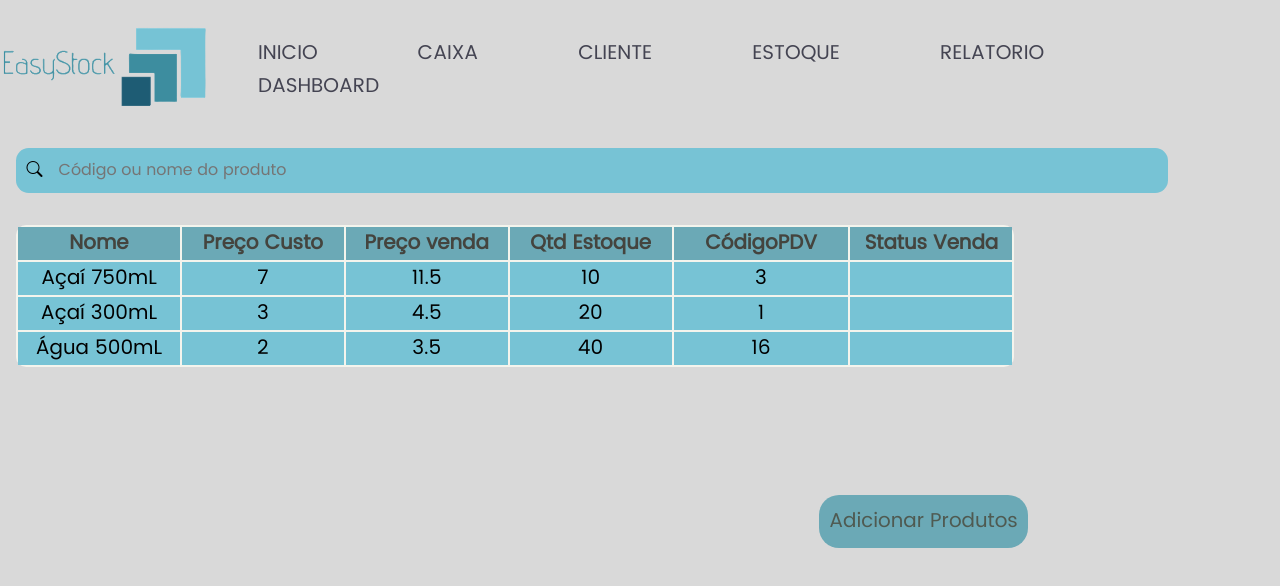
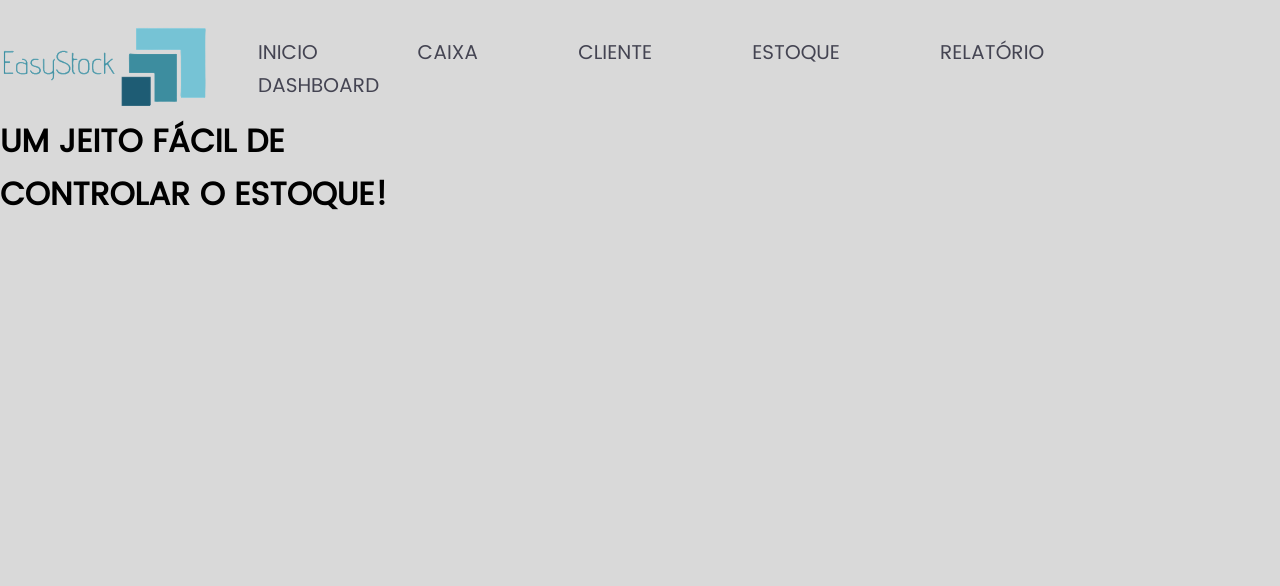
Before and after one commit to mdsreq-fga-unb/2023.1-EasyStock, a React (Vite) app in the folder frontend/: page / in a window 1280 px wide. Shown: the top 586 px of the page. Built offline with nearby package versions, Linux system fonts and the light colour scheme.

Commit message:
Rotas das páginas com dom

```diff
--- a/frontend/package.json
+++ b/frontend/package.json
@@ -12,6 +12,7 @@
   "dependencies": {
     "react": "^18.2.0",
     "react-dom": "^18.2.0",
+    "react-router-dom": "^6.11.2",
     "styled-components": "^5.3.11"
   },
   "devDependencies": {
--- a/frontend/src/App.jsx
+++ b/frontend/src/App.jsx
@@ -1,13 +1,15 @@
-import "./App.css";
 import { GlobalStyled } from "./GlobalStyled.js";
 import Estoque from "./pages/Estoque/Estoque";
 //App,jsx vai praticamente virar as rotas entre os componentes
+
+import { Outlet } from "react-router-dom";
+
 function App() {
     return (
         <>
             <GlobalStyled />
 
-            <Estoque />
+            <Outlet />
         </>
     );
 }
--- a/frontend/src/components/navBar/NavBar.jsx
+++ b/frontend/src/components/navBar/NavBar.jsx
@@ -1,36 +1,42 @@
 import logo from "../../images/LOGOeasystock.png";
 import { BarraPrincipal, ImgLogo, Nav } from "./NavBarStyled";
+import { Link } from "react-router-dom";
 
 export function NavBar() {
     return (
         <>
             <Nav>
                 <div>
-          <a href="#inicio">
+                    <Link to="/">
                         <ImgLogo src={logo} alt="Logo EasyStock" />
-          </a>
+                    </Link>
                 </div>
 
                 <BarraPrincipal>
                     <ul>
                         <li>
-              <a href="#inicio">INICIO</a>
+                            <Link to="/" end>
+                                INICIO
+                            </Link>
                         </li>
 
                         <li>
-              <a href="#"> CAIXA</a>
+                            <Link to="/asd">CAIXA</Link>
                         </li>
                         <li>
-              <a href="#"> CLIENTE</a>
+                            <Link to="/asd">CLIENTE</Link>
                         </li>
                         <li>
-              <a href="#"> ESTOQUE</a>
+                            <Link to="/estoque" end>
+                                ESTOQUE
+                            </Link>
+                        </li>
+
+                        <li>
+                            <Link to="/asd">RELATÓRIO</Link>
                         </li>
                         <li>
-              <a href="#"> RELATORIO</a>
-            </li>
-            <li>
-              <a href="#"> DASHBOARD</a>
+                            <Link to="/asd">DASHBOARD</Link>
                         </li>
                     </ul>
                 </BarraPrincipal>
--- a/frontend/src/components/navBar/NavBarStyled.js
+++ b/frontend/src/components/navBar/NavBarStyled.js
@@ -35,11 +35,11 @@ export const BarraPrincipal = styled.div`
         :hover {
             color: black;
         }
-        :focus,
+        /* :focus,
         :valid {
             font-size: 23px;
             margin-top: 0;
             color: black;
-        }
+        } */
     }
 `;
--- a/frontend/src/main.jsx
+++ b/frontend/src/main.jsx
@@ -5,8 +5,44 @@ import ReactDOM from "react-dom/client";
 //importando o app - componente
 import App from "./App.jsx";
 
+//importando paginas
+import Inicio from "./pages/Inicio/Inicio";
+import Estoque from "./pages/Estoque/Estoque";
+import Erro from "./pages/erro/Error.jsx";
+
+import { createBrowserRouter, RouterProvider } from "react-router-dom";
+
+// const router = createBrowserRouter([
+//     {
+//         path: "/",
+//         element: <Inicio />,
+//     },
+//     {
+//         path: "/estoque",
+//         element: <Estoque />,
+//     },
+// ]);
+
+const router = createBrowserRouter([
+    {
+        path: "/",
+        element: <App />,
+        errorElement: <Erro />,
+        children: [
+            {
+                path: "/",
+                element: <Inicio />,
+            },
+            {
+                path: "/estoque",
+                element: <Estoque />,
+            },
+        ],
+    },
+]);
+
 ReactDOM.createRoot(document.getElementById("root")).render(
     <React.StrictMode>
-        <App />
+        <RouterProvider router={router} />
     </React.StrictMode>
 );
--- /dev/null
+++ b/frontend/src/pages/erro/Error.jsx
@@ -0,0 +1,9 @@
+export default function Erro() {
+    return (
+        <>
+            <h1>
+                <p>Deu ruim</p>
+            </h1>
+        </>
+    );
+}
```
Also changed, not shown: 1 other file (tests, documents, lock files or other folders). Lines whose indentation alone changed are shown as unchanged.
